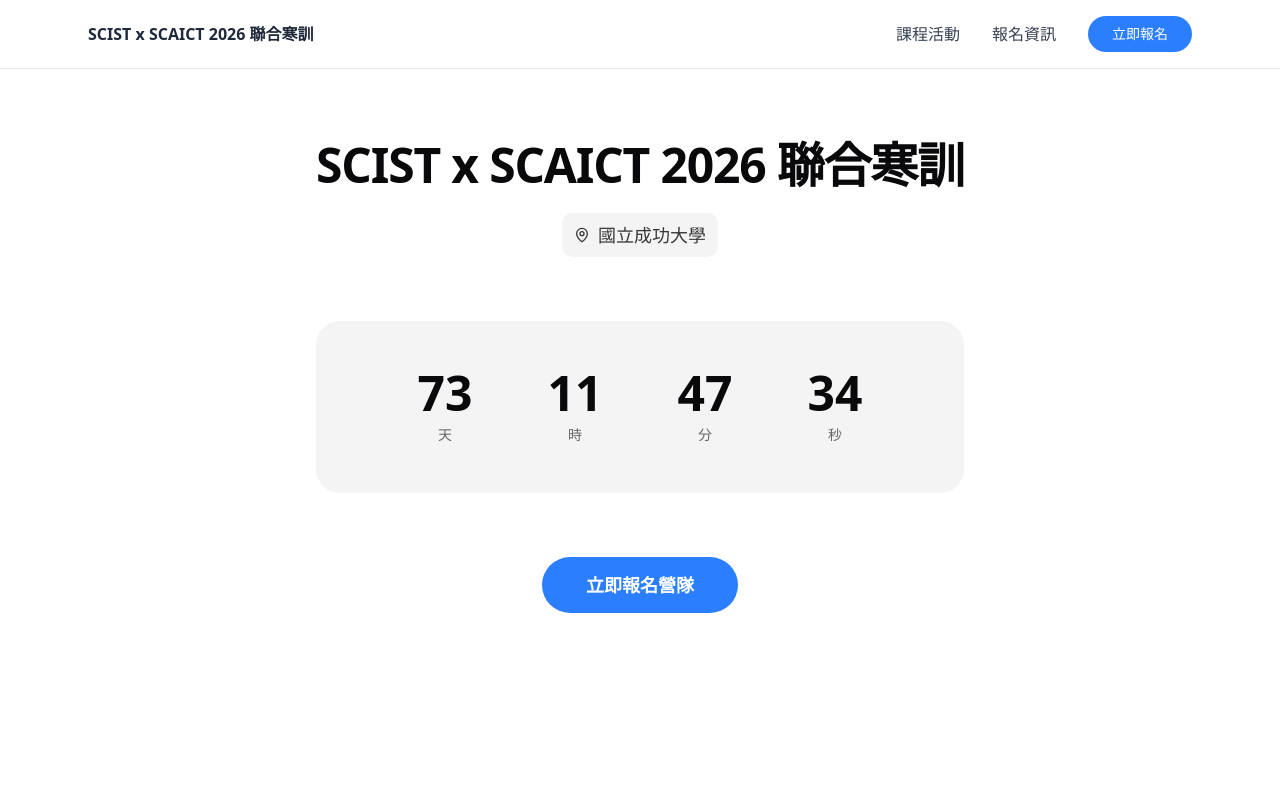
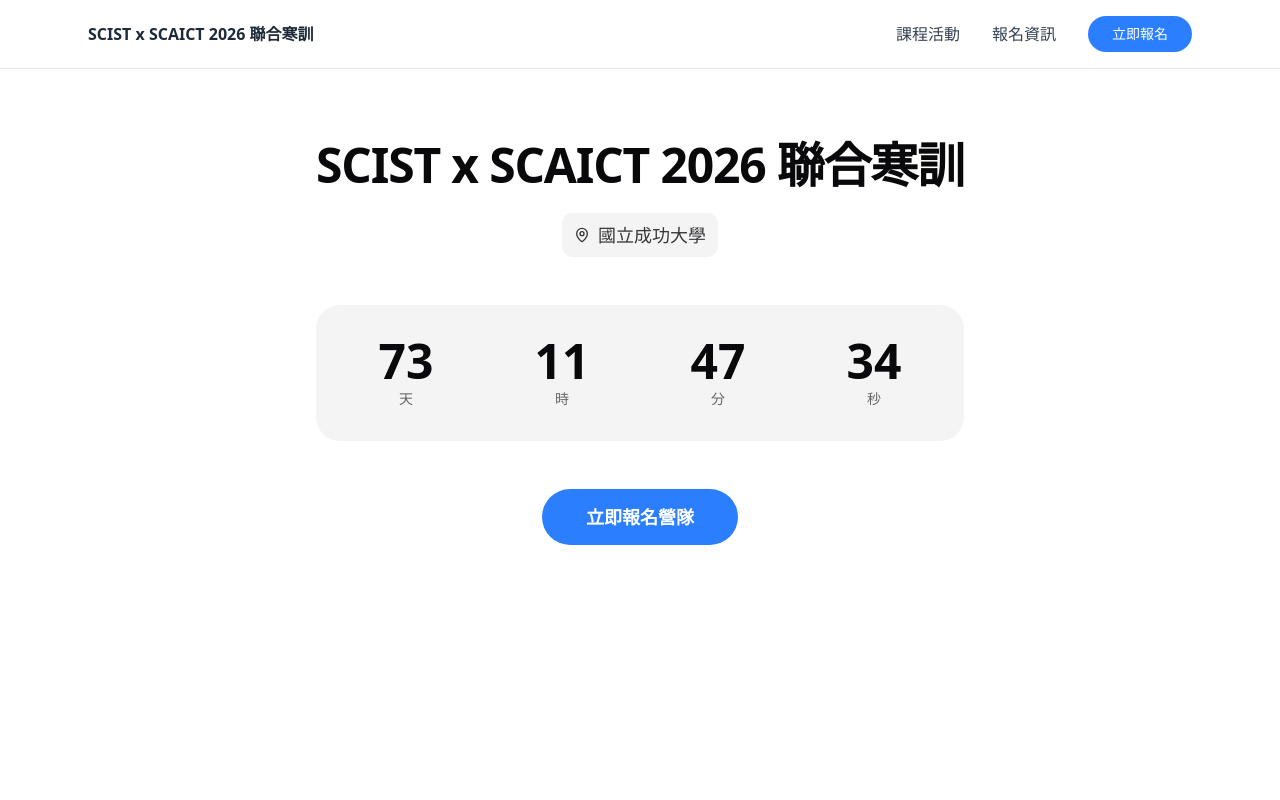
Before and after one commit to scist-tw/WinterCamp2026, a Next.js app in the folder app/: page / in a window 1280 px wide. Shown: the top 800 px of the page. Built offline with nearby package versions, Linux system fonts and the light colour scheme.

Commit message:
fix: adjust spacing for countdown

```diff
--- a/app/components/hero.jsx
+++ b/app/components/hero.jsx
@@ -31,7 +31,7 @@
 
   return (
     <section className="min-h-screen flex flex-col items-center justify-start bg-background px-6 lg:px-12 pt-18 pb-20">
-      <div className="max-w-3xl text-center space-y-16">
+      <div className="max-w-3xl text-center space-y-12">
         <div className="space-y-6">
           <h1 className="text-3xl lg:text-5xl font-bold tracking-tight">
             SCIST x SCAICT 2026 聯合寒訓
@@ -47,22 +47,22 @@
           </div>
         </div>
 
-        <div className="grid grid-cols-4 gap-4 lg:gap-8 py-12 bg-muted rounded-3xl px-20">
+        <div className="grid grid-cols-4 gap-4 lg:gap-6 py-8 bg-muted rounded-3xl px-6">
           <div className="flex flex-col items-center justify-center">
             <div className="text-4xl lg:text-5xl font-bold">{days}</div>
-            <div className="text-sm text-foreground/60 mt-2">天</div>
+            <div className="text-sm text-foreground/60 mt-1">天</div>
           </div>
           <div className="flex flex-col items-center justify-center">
             <div className="text-4xl lg:text-5xl font-bold">{hours}</div>
-            <div className="text-sm text-foreground/60 mt-2">時</div>
+            <div className="text-sm text-foreground/60 mt-1">時</div>
           </div>
           <div className="flex flex-col items-center justify-center">
             <div className="text-4xl lg:text-5xl font-bold">{minutes}</div>
-            <div className="text-sm text-foreground/60 mt-2">分</div>
+            <div className="text-sm text-foreground/60 mt-1">分</div>
           </div>
           <div className="flex flex-col items-center justify-center">
             <div className="text-4xl lg:text-5xl font-bold">{seconds}</div>
-            <div className="text-sm text-foreground/60 mt-2">秒</div>
+            <div className="text-sm text-foreground/60 mt-1">秒</div>
           </div>
         </div>
 
```
